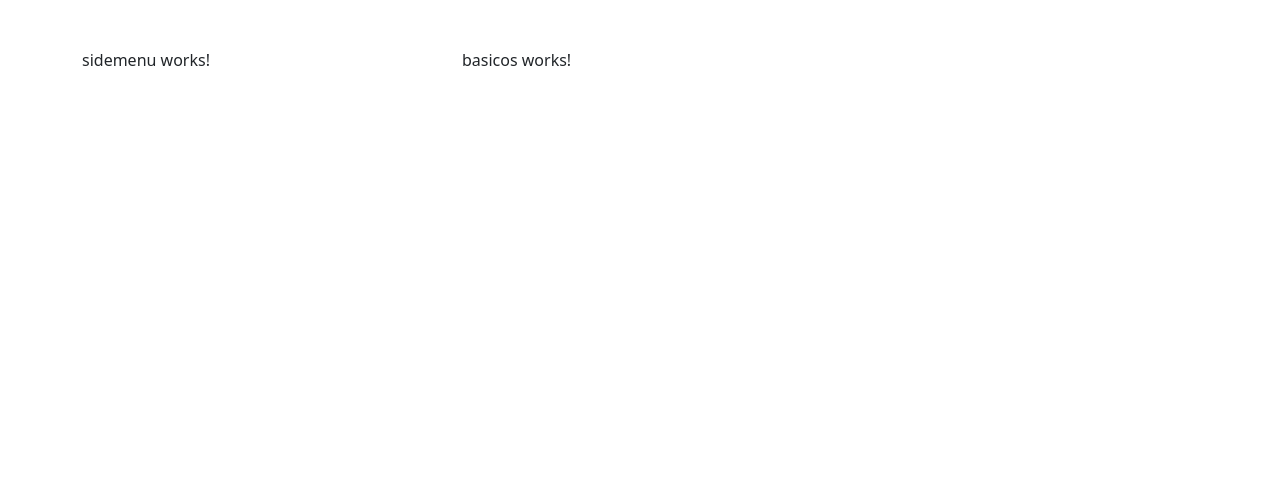
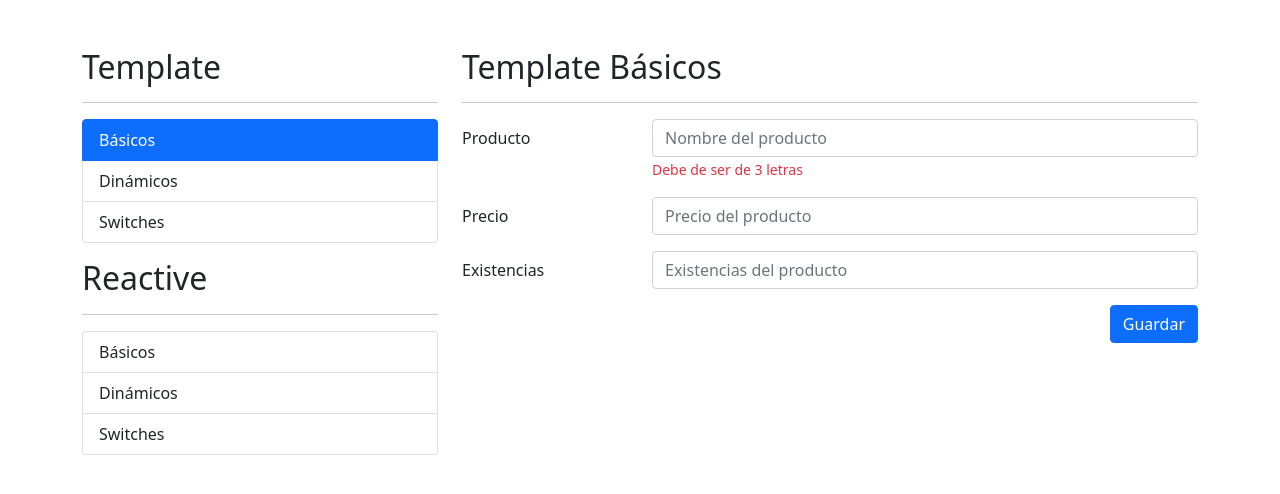
Before and after one commit to JL-OLEMAR/FormulariosApp, an Angular app: page /template/basicos in a window 1280 px wide. Shown: the top 494 px of the page. Built offline with nearby package versions, Linux system fonts and the light colour scheme.

Commit message:
Add diseño del formulario basico

```diff
--- a/src/app/shared/shared.module.ts
+++ b/src/app/shared/shared.module.ts
@@ -1,5 +1,7 @@
 import { NgModule } from '@angular/core'
 import { CommonModule } from '@angular/common'
+import { RouterModule } from '@angular/router'
+
 import { SidemenuComponent } from './sidemenu/sidemenu.component'
 
 @NgModule({
@@ -7,7 +9,8 @@ import { SidemenuComponent } from './sidemenu/sidemenu.component'
     SidemenuComponent
   ],
   imports: [
-    CommonModule
+    CommonModule,
+    RouterModule
   ],
   exports: [
     SidemenuComponent
--- a/src/app/shared/sidemenu/sidemenu.component.html
+++ b/src/app/shared/sidemenu/sidemenu.component.html
@@ -1 +1,25 @@
-<p>sidemenu works!</p>
+<h2>Template</h2>
+<hr />
+<ul class="list-group">
+  <li
+    class="list-group-item"
+    *ngFor="let item of templateMenu"
+    [routerLink]="[item.ruta]"
+    routerLinkActive="active"
+  >
+    {{ item.texto }}
+  </li>
+</ul>
+
+<h2 class="mt-3">Reactive</h2>
+<hr />
+<ul class="list-group">
+  <li
+    class="list-group-item"
+    *ngFor="let item of reactiveMenu"
+    [routerLink]="[item.ruta]"
+    routerLinkActive="active"
+  >
+    {{ item.texto }}
+  </li>
+</ul>
--- a/src/app/shared/sidemenu/sidemenu.component.ts
+++ b/src/app/shared/sidemenu/sidemenu.component.ts
@@ -1,4 +1,9 @@
-import { Component, OnInit } from '@angular/core'
+import { Component } from '@angular/core'
+
+interface MenuItem {
+  texto: string
+  ruta: string
+}
 
 @Component({
   selector: 'app-sidemenu',
@@ -6,9 +11,34 @@ import { Component, OnInit } from '@angular/core'
   styles: [
   ]
 })
-export class SidemenuComponent implements OnInit {
-  // constructor () { }
+export class SidemenuComponent {
+  templateMenu: MenuItem[] = [
+    {
+      texto: 'Básicos',
+      ruta: './template/basicos'
+    },
+    {
+      texto: 'Dinámicos',
+      ruta: './template/dinamicos'
+    },
+    {
+      texto: 'Switches',
+      ruta: './template/switches'
+    }
+  ]
 
-  ngOnInit (): void {
-  }
+  reactiveMenu: MenuItem[] = [
+    {
+      texto: 'Básicos',
+      ruta: './reactive/basicos'
+    },
+    {
+      texto: 'Dinámicos',
+      ruta: './reactive/dinamicos'
+    },
+    {
+      texto: 'Switches',
+      ruta: './reactive/switches'
+    }
+  ]
 }
--- a/src/app/template/basicos/basicos.component.html
+++ b/src/app/template/basicos/basicos.component.html
@@ -1 +1,53 @@
-<p>basicos works!</p>
+<h2>Template Básicos</h2>
+<hr />
+
+<div class="row">
+  <div class="col">
+    <form>
+      <!-- Campo de producto -->
+      <div class="mb-3 row">
+        <label class="col-sm-3 col-form-label">Producto</label>
+        <div class="col-sm-9">
+          <input
+            type="text"
+            class="form-control"
+            placeholder="Nombre del producto"
+          />
+          <span class="form-text text-danger">Debe de ser de 3 letras</span>
+        </div>
+      </div>
+
+      <!-- Campo del precio -->
+      <div class="mb-3 row">
+        <label class="col-sm-3 col-form-label">Precio</label>
+        <div class="col-sm-9">
+          <input
+            type="number"
+            class="form-control"
+            placeholder="Precio del producto"
+          />
+        </div>
+      </div>
+
+      <!-- Campo de existencias -->
+      <div class="mb-3 row">
+        <label class="col-sm-3 col-form-label">Existencias</label>
+        <div class="col-sm-9">
+          <input
+            type="number"
+            class="form-control"
+            placeholder="Existencias del producto"
+          />
+        </div>
+      </div>
+
+      <div class="row">
+        <div class="col">
+          <button type="submit" class="btn btn-primary float-end">
+            Guardar
+          </button>
+        </div>
+      </div>
+    </form>
+  </div>
+</div>
```
